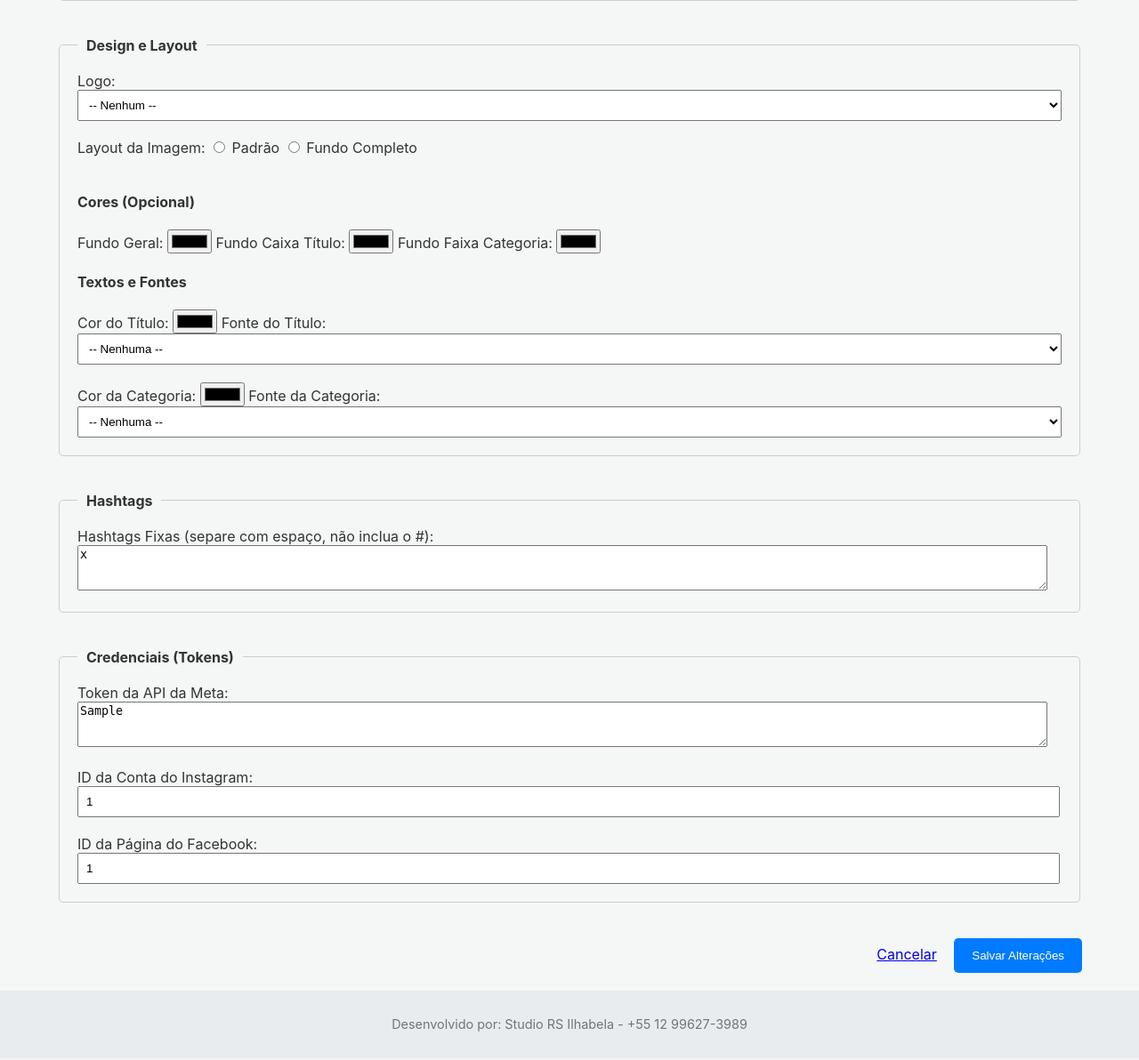
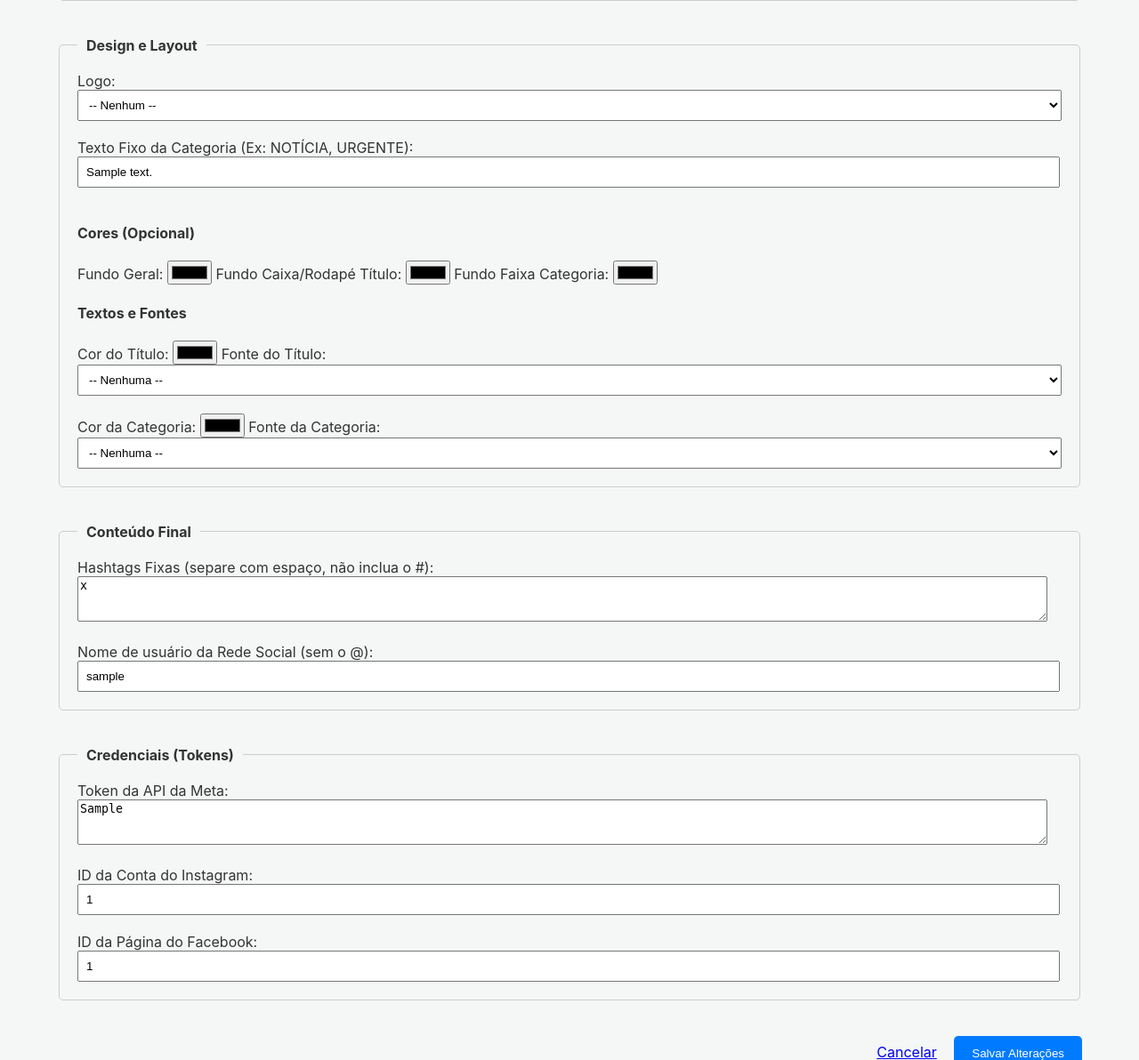
Before and after one commit to automacaoricardo33/rs-autoposter-social, a Flask app: template templates/editar_cliente.html in a window 1280 px wide. Shown: the part 463-1655 px from the top of the page at 89% size. Before the commit the page ends 1623 px from the top, so only its background shows below. Run offline with Flask 3, Linux system fonts and the light colour scheme; the template is opened without the code that fills it: most values are stand-ins (such as "Sample title", 1, 10 or a date in 2020); some libraries are stand-ins or nearby versions.

Commit message:
Update editar_cliente.html

```diff
--- a/templates/editar_cliente.html
+++ b/templates/editar_cliente.html
@@ -27,22 +27,21 @@
         </select>
         <br><br>
 
-        <label>Layout da Imagem:</label>
-        <label><input type="radio" name="layout_imagem" value="padrão" {% if cliente.layout_imagem == 'padrão' %}checked{% endif %}> Padrão</label>
-        <label><input type="radio" name="layout_imagem" value="fundo_completo" {% if cliente.layout_imagem == 'fundo_completo' %}checked{% endif %}> Fundo Completo</label>
+        <label for="texto_categoria_fixo">Texto Fixo da Categoria (Ex: NOTÍCIA, URGENTE):</label>
+        <input type="text" name="texto_categoria_fixo" id="texto_categoria_fixo" value="{{ cliente.texto_categoria_fixo or '' }}" style="width: 98%; padding: 8px;">
         <br><br>
 
         <h4>Cores (Opcional)</h4>
         <label for="cor_fundo_geral">Fundo Geral:</label>
-        <input type="color" name="cor_fundo_geral" id="cor_fundo_geral" value="{{ cliente.cor_fundo_geral or '#051d40' }}">
-        <label for="cor_caixa_titulo">Fundo Caixa Título:</label>
+        <input type="color" name="cor_fundo_geral" id="cor_fundo_geral" value="{{ cliente.cor_fundo_geral or '#000000' }}">
+        <label for="cor_caixa_titulo">Fundo Caixa/Rodapé Título:</label>
         <input type="color" name="cor_caixa_titulo" id="cor_caixa_titulo" value="{{ cliente.cor_caixa_titulo or '' }}">
         <label for="cor_faixa_categoria">Fundo Faixa Categoria:</label>
         <input type="color" name="cor_faixa_categoria" id="cor_faixa_categoria" value="{{ cliente.cor_faixa_categoria or '' }}">
 
         <h4>Textos e Fontes</h4>
         <label for="cor_texto_titulo">Cor do Título:</label>
-        <input type="color" name="cor_texto_titulo" id="cor_texto_titulo" value="{{ cliente.cor_texto_titulo or '#FFFFFF' }}">
+        <input type="color" name="cor_texto_titulo" id="cor_texto_titulo" value="{{ cliente.cor_texto_titulo or '#000000' }}">
         <label for="fonte_titulo_path">Fonte do Título:</label>
         <select name="fonte_titulo_path" id="fonte_titulo_path" style="width: 100%; padding: 8px;">
             <option value="">-- Nenhuma --</option>
@@ -52,7 +51,7 @@
         </select>
         <br><br>
         <label for="cor_texto_categoria">Cor da Categoria:</label>
-        <input type="color" name="cor_texto_categoria" id="cor_texto_categoria" value="{{ cliente.cor_texto_categoria or '#FFD700' }}">
+        <input type="color" name="cor_texto_categoria" id="cor_texto_categoria" value="{{ cliente.cor_texto_categoria or '#FFFFFF' }}">
         <label for="fonte_categoria_path">Fonte da Categoria:</label>
         <select name="fonte_categoria_path" id="fonte_categoria_path" style="width: 100%; padding: 8px;">
             <option value="">-- Nenhuma --</option>
@@ -63,9 +62,12 @@
     </fieldset>
 
     <fieldset style="border: 1px solid #ccc; padding: 20px; border-radius: 5px; margin-bottom: 20px;">
-        <legend style="font-weight: bold; padding: 0 10px;">Hashtags</legend>
+        <legend style="font-weight: bold; padding: 0 10px;">Conteúdo Final</legend>
         <label for="hashtags_fixas">Hashtags Fixas (separe com espaço, não inclua o #):</label>
         <textarea name="hashtags_fixas" id="hashtags_fixas" rows="3" style="width: 98%;">{{ cliente.hashtags_fixas or '' }}</textarea>
+        <br><br>
+        <label for="handle_social">Nome de usuário da Rede Social (sem o @):</label>
+        <input type="text" name="handle_social" id="handle_social" placeholder="Ex: jornalvozdolitoral" value="{{ cliente.handle_social or '' }}" style="width: 98%; padding: 8px;">
     </fieldset>
 
     <fieldset style="border: 1px solid #ccc; padding: 20px; border-radius: 5px; margin-bottom: 20px;">
```
